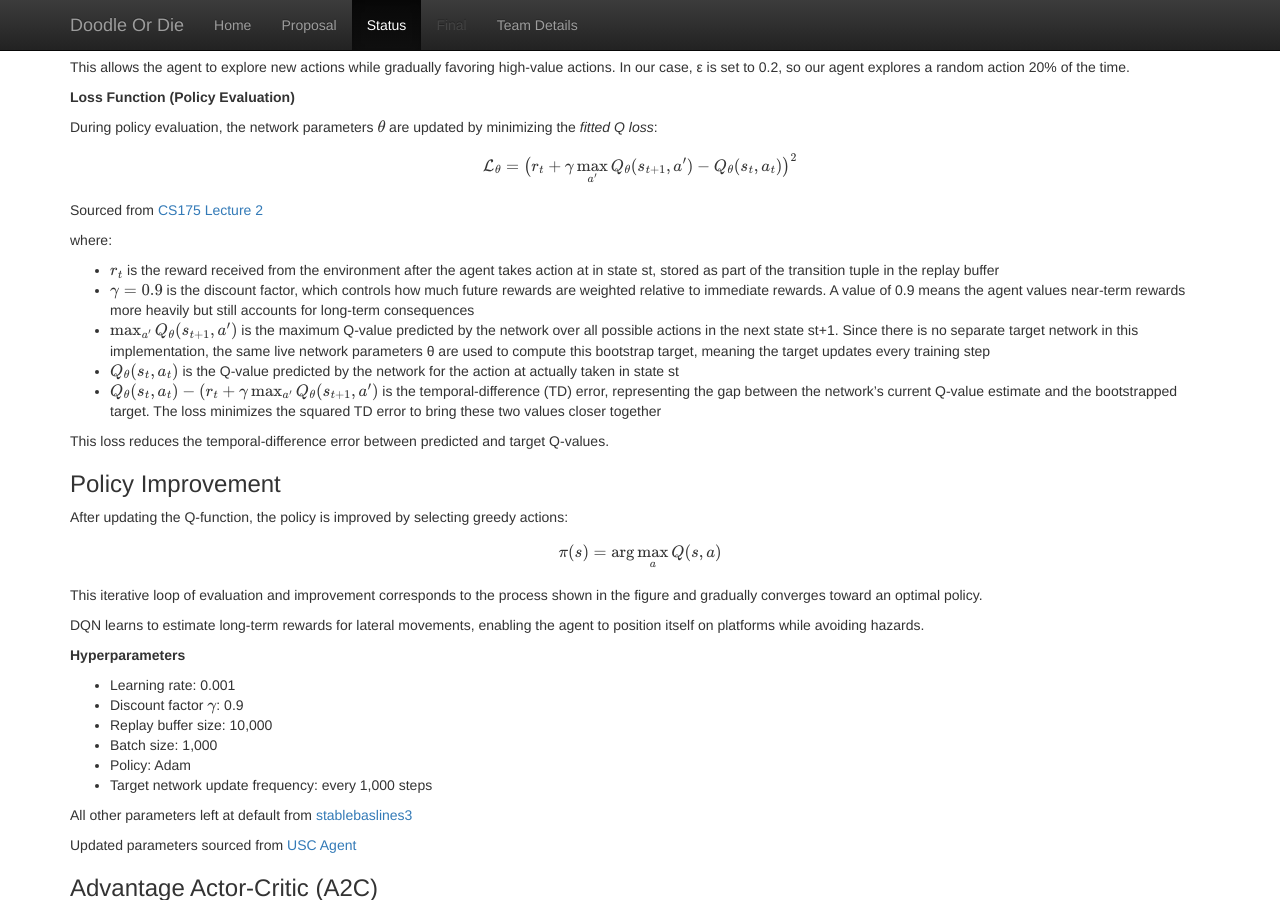
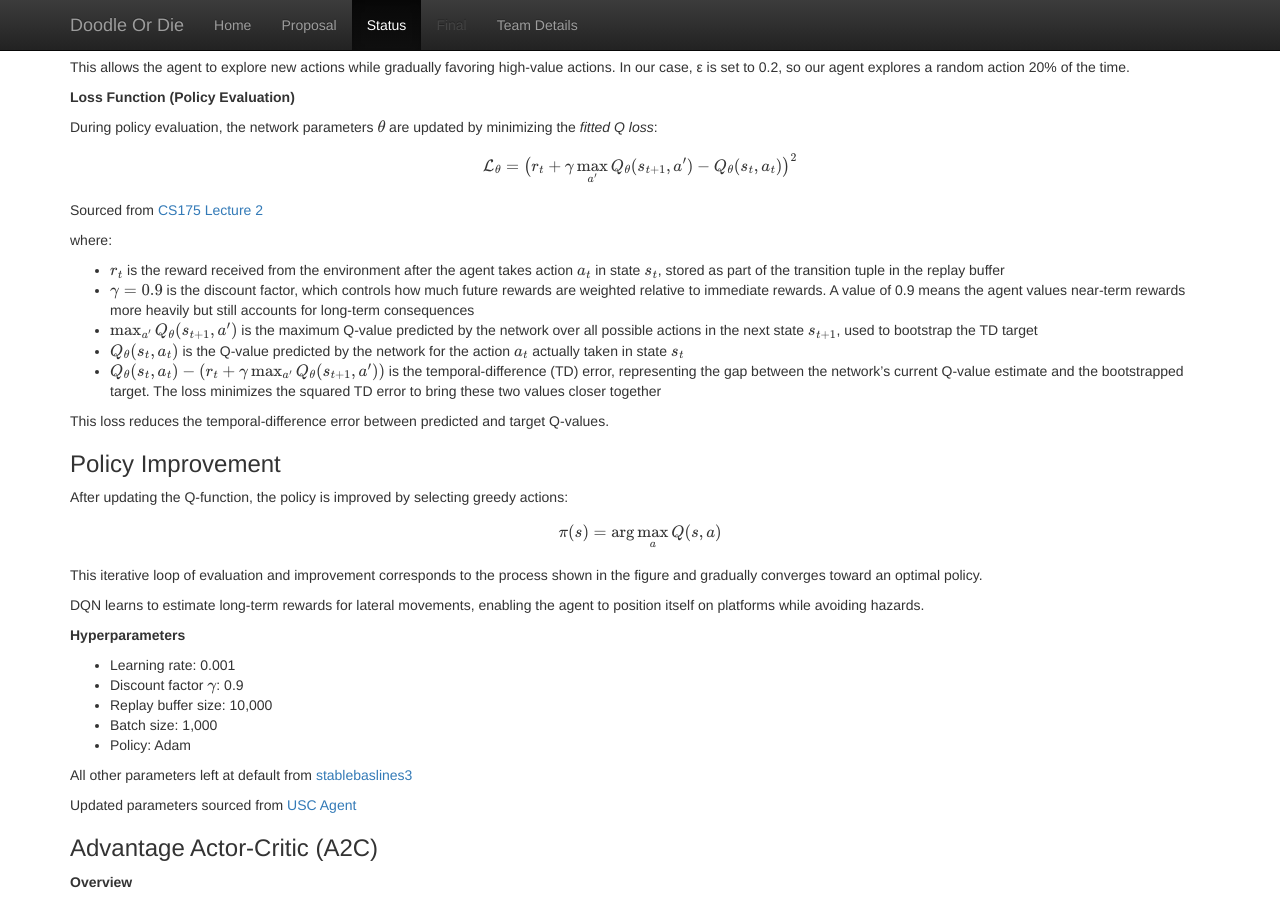
Before and after one commit to abheekg11/Doodle-Or-Die, a Jekyll site: the page built from docs/status.md, in a window 1280 px wide and 900 px high, scrolled down 1426 px. Built offline with Jekyll 4.4.1, drawn with Linux system fonts in a browser that asks for light colours; formulas are drawn with MathJax 3.

Commit message:
Clarify reward and target network

```diff
--- a/docs/status.md
+++ b/docs/status.md
@@ -78,11 +78,12 @@ $$\mathcal{L}_{\theta}
 Sourced from [CS175 Lecture 2](https://royf.org/crs/CS175/W26/CS175L2.pdf)
 
 where:
-- $$r_t$$ is the reward received from the environment after the agent takes action at in state st, stored as part of the transition tuple in the replay buffer
+- $$r_t$$ is the reward received from the environment after the agent takes action $$a_t$$ in state $$s_t$$, stored as part of the transition tuple in the replay buffer
 - $$\gamma = 0.9$$ is the discount factor, which controls how much future rewards are weighted relative to immediate rewards. A value of 0.9 means the agent values near-term rewards more heavily but still accounts for long-term consequences
-- $$\max_{a'} Q_{\theta}(s_{t+1}, a')$$ is the maximum Q-value predicted by the network over all possible actions in the next state st+1. Since there is no separate target network in this implementation, the same live network parameters θ are used to compute this bootstrap target, meaning the target updates every training step
-- $$Q_{\theta}(s_t, a_t)$$ is the Q-value predicted by the network for the action at actually taken in state st
-- $$Q_{\theta}(s_t, a_t) - (r_t + \gamma \max_{a'} Q_{\theta}(s_{t+1}, a')$$ is the temporal-difference (TD) error, representing the gap between the network's current Q-value estimate and the bootstrapped target. The loss minimizes the squared TD error to bring these two values closer together
+- $$\max_{a'} Q_{\theta}(s_{t+1}, a')$$ is the maximum Q-value predicted by the network over all possible actions in the next state $$s_{t+1}$$, used to bootstrap the TD target
+- $$Q_{\theta}(s_t, a_t)$$ is the Q-value predicted by the network for the action $$a_t$$ actually taken in state $$s_t$$
+- $$Q_{\theta}(s_t, a_t) - (r_t + \gamma \max_{a'} Q_{\theta}(s_{t+1}, a'))$$ is the temporal-difference (TD) error, representing the gap between the network's current Q-value estimate and the bootstrapped target. The loss minimizes the squared TD error to bring these two values closer together
+
 
 This loss reduces the temporal-difference error between predicted and target Q-values.
 
@@ -102,7 +103,6 @@ DQN learns to estimate long-term rewards for lateral movements, enabling the age
 - Replay buffer size: 10,000
 - Batch size: 1,000
 - Policy: Adam
-- Target network update frequency: every 1,000 steps
 
 All other parameters left at default from [stablebaslines3](https://stable-baselines3.readthedocs.io/en/master/modules/dqn.html)
 
```
